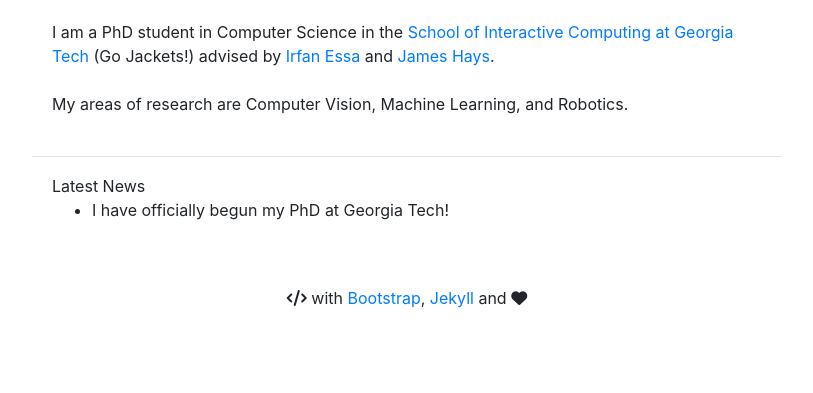
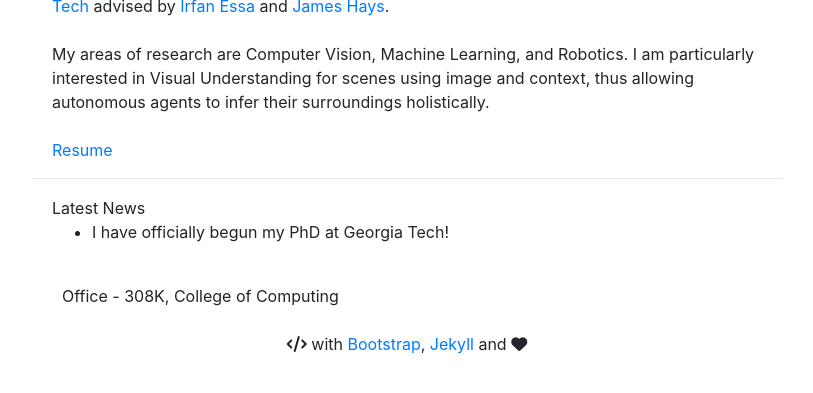
Before and after one commit to varunagrawal/varunagrawal.github.io, a Jekyll site: the page built from index.html, in a window 1280 px wide, cut to the strip 334-727 px from the top of the page. Shown: the whole strip, without its empty margins (233-1046 px from the left). Built offline with Jekyll 4.4.1, drawn with Linux system fonts in a browser that asks for light colours; nearby versions of some CDN libraries.

Commit message:
revamped main page

```diff
--- a/index.html
+++ b/index.html
@@ -6,11 +6,11 @@ title: Varun Agrawal Online
 <div class="container">
 
     <div class="row">
-        <div class="col col-md-4 ml-md-auto">
+        <div class="col-md-4 ml-auto">
             <img style="margin: 0px 0 0px 0;"
                  id="gravatar-img"
-                 src="http://www.gravatar.com/avatar/cc856652c4db97f4eacc9bffa6540ece?s=250"
-                 class="img-fluid rounded"
+                 src="http://www.gravatar.com/avatar/cc856652c4db97f4eacc9bffa6540ece?s=200"
+                 class="rounded"
             />
         </div>
 
@@ -19,10 +19,10 @@ title: Varun Agrawal Online
             <div align="left">
                 PhD Student <br/>
                 School of Interactive Computing <br/>
-                Georgia Institute of Technology <br/>
+                Georgia Institute of Technology <br/><br/>
                 Email <a data-toggle="tooltip"
                          data-placement="right"
-                         title="without spaces">varunagrawal @ gatech.edu</a>
+                         title="without spaces">varunagrawal @ gatech.edu</a><br/>
 
                 <nav class="nav">
                     <a class="nav-link col-2" href="https://github.com/varunagrawal" target="_blank">
@@ -35,7 +35,6 @@ title: Varun Agrawal Online
                        target="_blank">
                         <i class="fa fa-linkedin-square fa-2x"></i>
                     </a>
-
                 </nav>
 
             </div>
@@ -44,6 +43,7 @@ title: Varun Agrawal Online
 
         </div>
 
+        <!--<div class="col-md-4"></div>-->
         <!--<div>-->
         <!--<img src="images/GeorgiaTechLogo-black-gold.png"-->
         <!--class="img-thumbnail" style="width:70%;"/>-->
@@ -55,21 +55,24 @@ title: Varun Agrawal Online
     <!--<hr class="col-8"/>-->
 
     <div class="row">
-        <div class="col col-md-8 ml-auto mr-auto">
+        <div class="col col-md-8 ml-md-auto mr-md-auto">
 
-            I am a PhD student in Computer Science in the <a href="http://www.ic.gatech.edu/">School of Interactive Computing at Georgia Tech</a> (Go Jackets!) advised by <a href="http://prof.irfanessa.com/" target="_blank">Irfan Essa</a> and <a href="http://www.cc.gatech.edu/~hays/" target="_blank">James Hays</a>.
+            I am a PhD student in Computer Science in the <a href="http://www.ic.gatech.edu/">School of Interactive Computing at Georgia Tech</a> advised by <a href="http://prof.irfanessa.com/" target="_blank">Irfan Essa</a> and <a href="http://www.cc.gatech.edu/~hays/" target="_blank">James Hays</a>.
 
             <br/>
             <br/>
-            My areas of research are Computer Vision, Machine Learning, and Robotics.
+            My areas of research are Computer Vision, Machine Learning, and Robotics. I am particularly interested in Visual Understanding for scenes using image and context, thus allowing autonomous agents to infer their surroundings holistically.
+
+            <br/>
+            <br/>
+            <a href="resume/resume.pdf" target="_blank">Resume</a>
         </div>
     </div>
 
-    <br/>
     <hr class="col-8"/>
 
     <div class="row">
-        <div class="col col-md-8 ml-auto mr-auto">
+        <div class="col col-md-8 ml-md-auto mr-md-auto">
             <div>Latest News</div>
             <div>
                 <ul>
@@ -94,6 +97,9 @@ title: Varun Agrawal Online
 
     <br/>
 
+    <div class="col col-md-8 ml-md-auto mr-md-auto">
+        Office - 308K, College of Computing<br/>
+    </div>
     <!--{% include twitter.html %}-->
 
     <br/>
```
Lines whose indentation alone changed are shown as unchanged.
